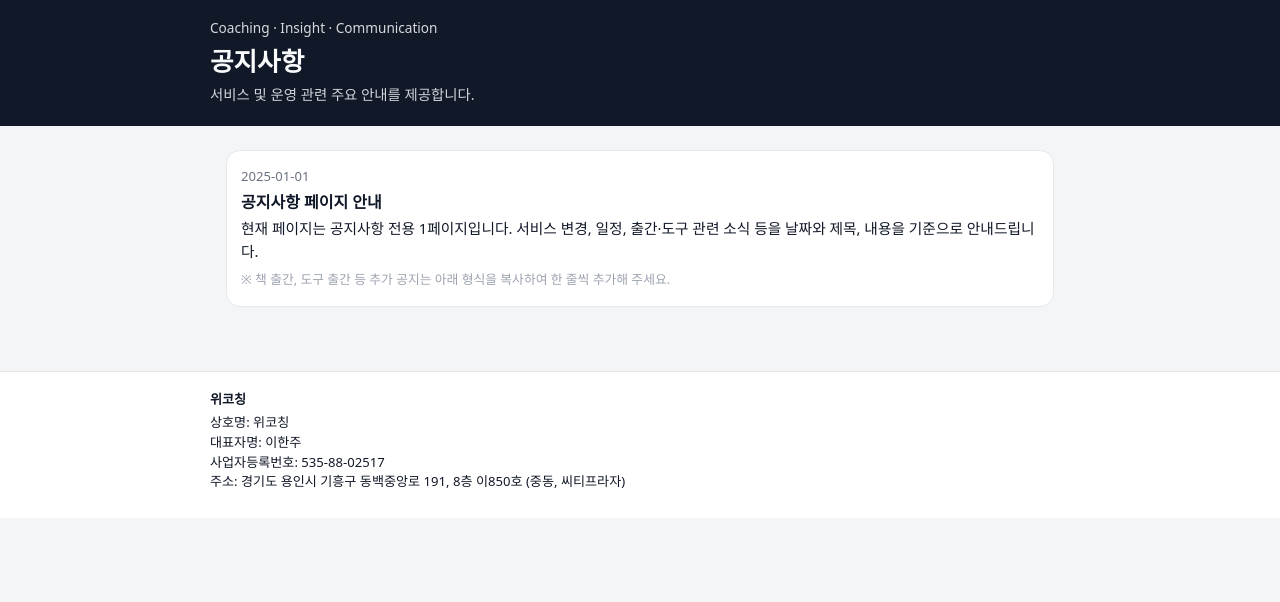
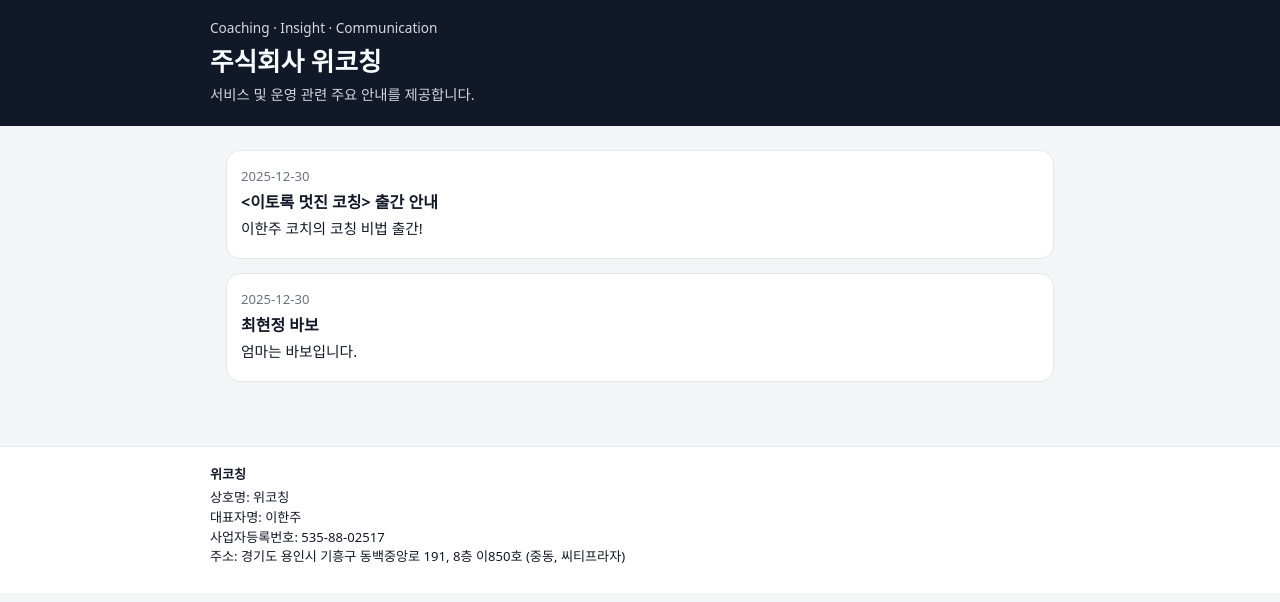
Before and after one commit to Sangrok236/Sangrok236.github.io, a plain HTML site: page index.html in a window 1280 px wide. Drawn offline with Linux system fonts and the light colour scheme.

Commit message:
Set homepage as notice page

```diff
--- a/index.html
+++ b/index.html
@@ -2,7 +2,7 @@
 <html lang="ko">
 <head>
   <meta charset="UTF-8" />
-  <title>공지사항 | Coaching · Insight · Communication</title>
+  <title>공지사항 | 주식회사 위코칭n</title>
   <meta name="viewport" content="width=device-width, initial-scale=1.0" />
 
   <style>
@@ -125,7 +125,7 @@
 <header>
   <div class="header-inner">
     <div class="tagline">Coaching · Insight · Communication</div>
-    <div class="title">공지사항</div>
+    <div class="title">주식회사 위코칭</div>
     <div class="subtitle">서비스 및 운영 관련 주요 안내를 제공합니다.</div>
   </div>
 </header>
@@ -135,14 +135,18 @@
 
     <!-- 공지 1: 예시 -->
     <article class="notice">
-      <div class="notice-date">2025-01-01</div>
-      <div class="notice-title">공지사항 페이지 안내</div>
+      <div class="notice-date">2025-12-30</div>
+      <div class="notice-title"> <이토록 멋진 코칭> 출간 안내</div>
       <div class="notice-content">
-        현재 페이지는 공지사항 전용 1페이지입니다.
-        서비스 변경, 일정, 출간·도구 관련 소식 등을 날짜와 제목, 내용을 기준으로 안내드립니다.
+        이한주 코치의 코칭 비법 출간!
       </div>
-      <div class="notice-hint">
-        ※ 책 출간, 도구 출간 등 추가 공지는 아래 형식을 복사하여 한 줄씩 추가해 주세요.
+    </article>
+
+    <article class="notice">
+      <div class="notice-date">2025-12-30</div>
+      <div class="notice-title">최현정 바보</div>
+      <div class="notice-content">
+        엄마는 바보입니다.
       </div>
     </article>
 
```
